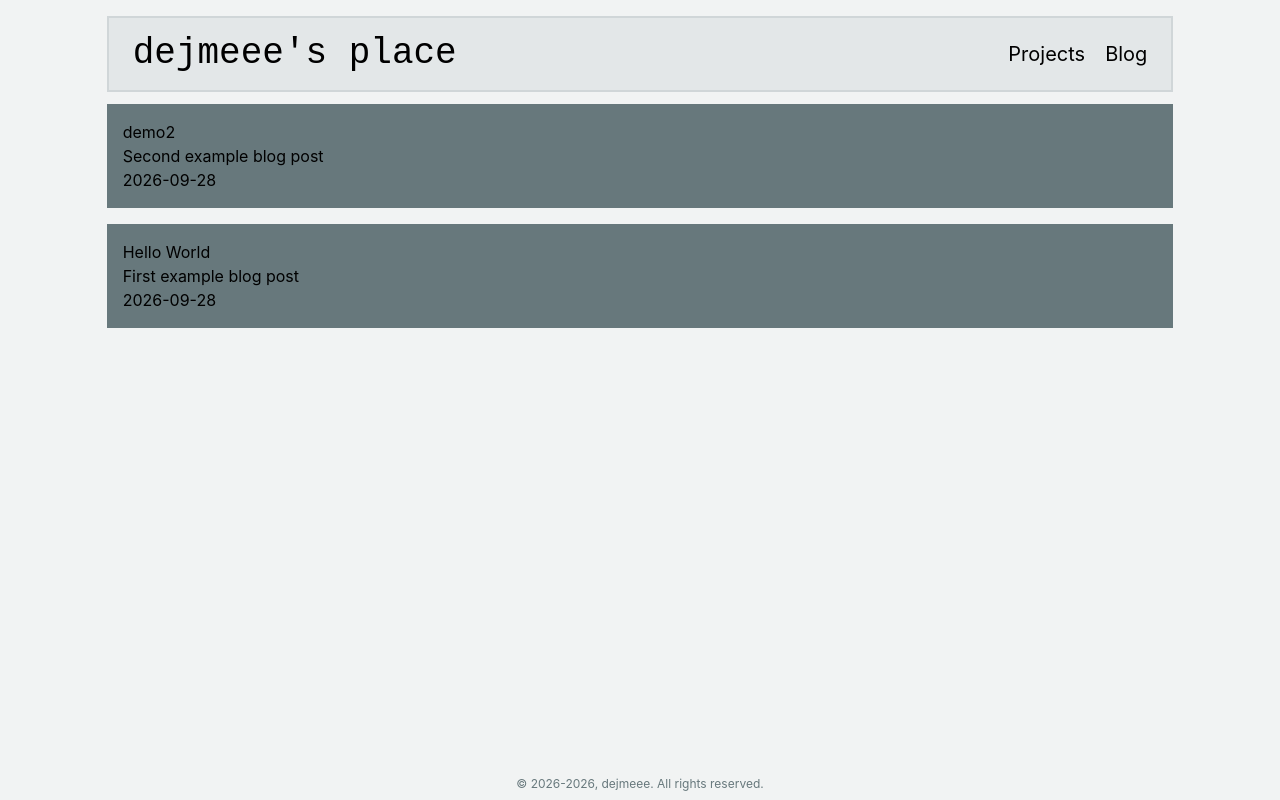
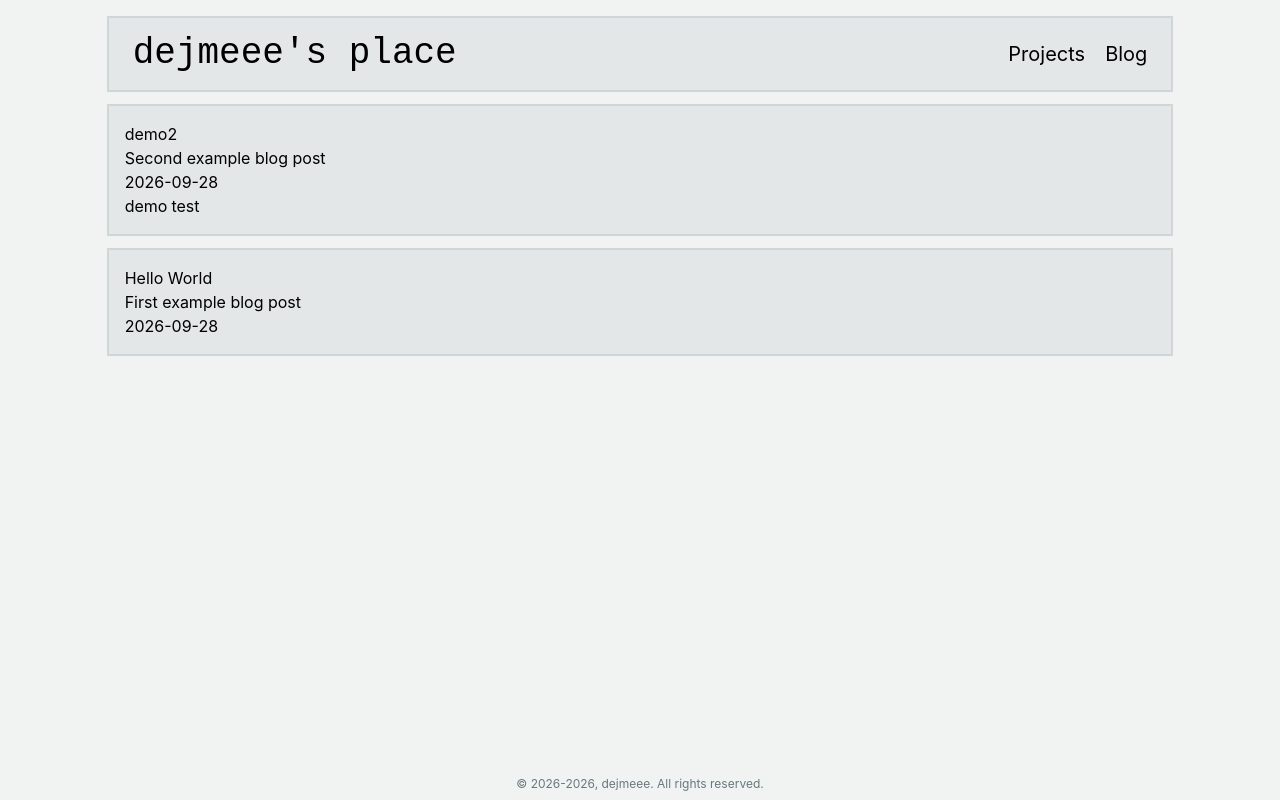
Before and after one commit to dejmeee/dejmeee.github.io, a Vue app: page /blog in a window 1280 px wide. Built offline with nearby package versions, Linux system fonts and the light colour scheme.

Commit message:
Refinement and more prototyping

```diff
--- a/src/content/blog/demo2.md
+++ b/src/content/blog/demo2.md
@@ -2,6 +2,9 @@
 title: demo2
 description: Second example blog post
 date: 2026-09-28
+tags:
+  - demo
+  - test
 ---
 
 # Hello Markdown World
--- a/src/style.css
+++ b/src/style.css
@@ -11,6 +11,11 @@
 /* Colors */
 @theme {
   --color-pfp-primary: var(--color-amber-400);
+}
+
+/* Containers */
+.primary-container {
+  @apply bg-mist-200 dark:bg-mist-900 border-b-2 sm:border-2 border-mist-300 dark:border-mist-800;
 }
 
 /* Prose */
--- a/src/templates/ContentBox.vue
+++ b/src/templates/ContentBox.vue
@@ -10,7 +10,7 @@ import HeaderNav from './HeaderNav.vue'
     <div></div>
     <main class="min-h-screen md:col-span-10 flex flex-col">
       <HeaderNav class="mb-3"></HeaderNav>
-      <div class="px-3 lg:px-0"><slot /></div>
+      <div class="px-3 md:px-0"><slot /></div>
       <FooterCopyright class="mt-auto pb-2 text-center"></FooterCopyright>
     </main>
     <div></div>
--- a/src/templates/HeaderNav.vue
+++ b/src/templates/HeaderNav.vue
@@ -3,16 +3,14 @@ import { RouterLink } from 'vue-router'
 </script>
 
 <template>
-  <nav
-    class="py-4 px-6 flex justify-between bg-mist-200 dark:bg-mist-900 border-b-2 sm:border-2 sm:mt-4 border-mist-300 dark:border-mist-800"
-  >
-    <RouterLink to="/"
-      ><h1
+  <nav class="py-4 px-6 flex justify-between primary-container sm:mt-4">
+    <RouterLink to="/">
+      <h1
         class="font-geist-mono text-xl sm:text-2xl lg:text-4xl hover:underline hover:text-pfp-primary"
       >
         dejmeee's place
-      </h1></RouterLink
-    >
+      </h1>
+    </RouterLink>
     <div class="flex gap-5 lg:text-xl items-center">
       <RouterLink to="/projects" class="hover:underline hover:text-pfp-primary"
         >Projects</RouterLink
--- a/src/utils/blog.js
+++ b/src/utils/blog.js
@@ -11,7 +11,9 @@ export const blogPosts = Object.entries(posts)
     const match = raw.match(/^---\s*\n([\s\S]*?)\n---\s*\n([\s\S]*)$/)
 
     if (!match) {
-      throw new Error(`Missing frontmatter in ${path}`)
+      // throw new Error(`Missing frontmatter in ${path}`)
+      console.warn(`Skipping blog post without frontmatter: ${path}`)
+      return null
     }
 
     const [, frontmatter, content] = match
--- a/src/views/BlogPost.vue
+++ b/src/views/BlogPost.vue
@@ -19,14 +19,16 @@ const html = computed(() => {
   <ContentBox>
     <main v-if="post">
       <article>
-        <h1>{{ post.title }}</h1>
+        <RouterLink to="/blog">Back</RouterLink>
+        <!-- <aside>
+          <h1>{{ post.title }}</h1>
 
-        <p v-if="post.description">
-          {{ post.description }}
-        </p>
+          <p v-if="post.description">
+            {{ post.description }}
+          </p>
 
-        <time>{{ post.date }}</time>
-
+          <time>{{ post.date }}</time>
+        </aside> -->
         <div class="prose dark:prose-invert" v-html="html" />
       </article>
     </main>
--- a/src/views/BlogView.vue
+++ b/src/views/BlogView.vue
@@ -5,13 +5,19 @@ import { blogPosts } from '../utils/blog'
 
 <template>
   <ContentBox>
-    <article v-for="post in blogPosts" :key="post.slug" class="bg-mist-500 mb-4 p-4">
-      <RouterLink :to="`/blog/${post.slug}`">
+    <article v-for="post in blogPosts" :key="post.slug" class="primary-container mb-3">
+      <RouterLink :to="`/blog/${post.slug}`" class="block p-4">
         <h2>{{ post.title }}</h2>
 
         <p>{{ post.description }}</p>
 
         <time>{{ post.date }}</time>
+
+        <div v-if="post.tags?.length" class="flex gap-1">
+          <span v-for="tag in post.tags" :key="tag">
+            {{ tag }}
+          </span>
+        </div>
       </RouterLink>
     </article>
   </ContentBox>
```
